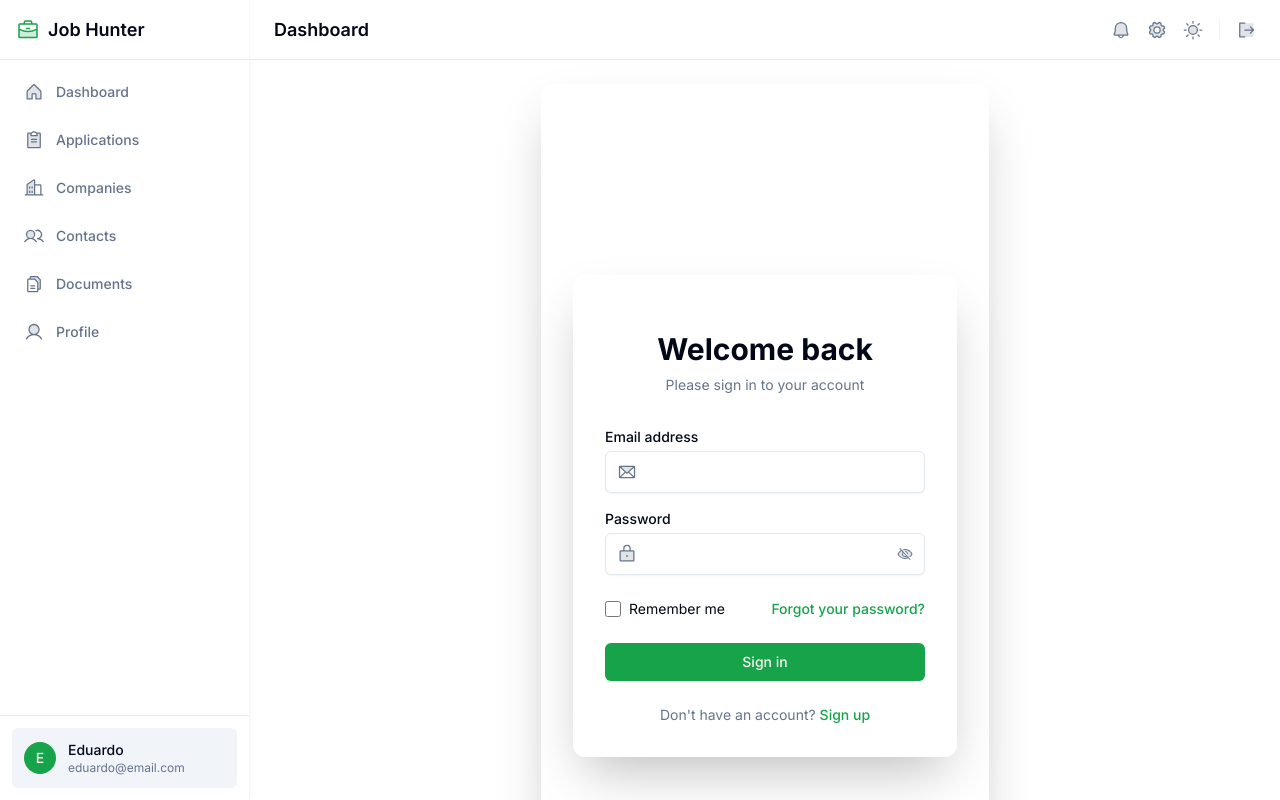
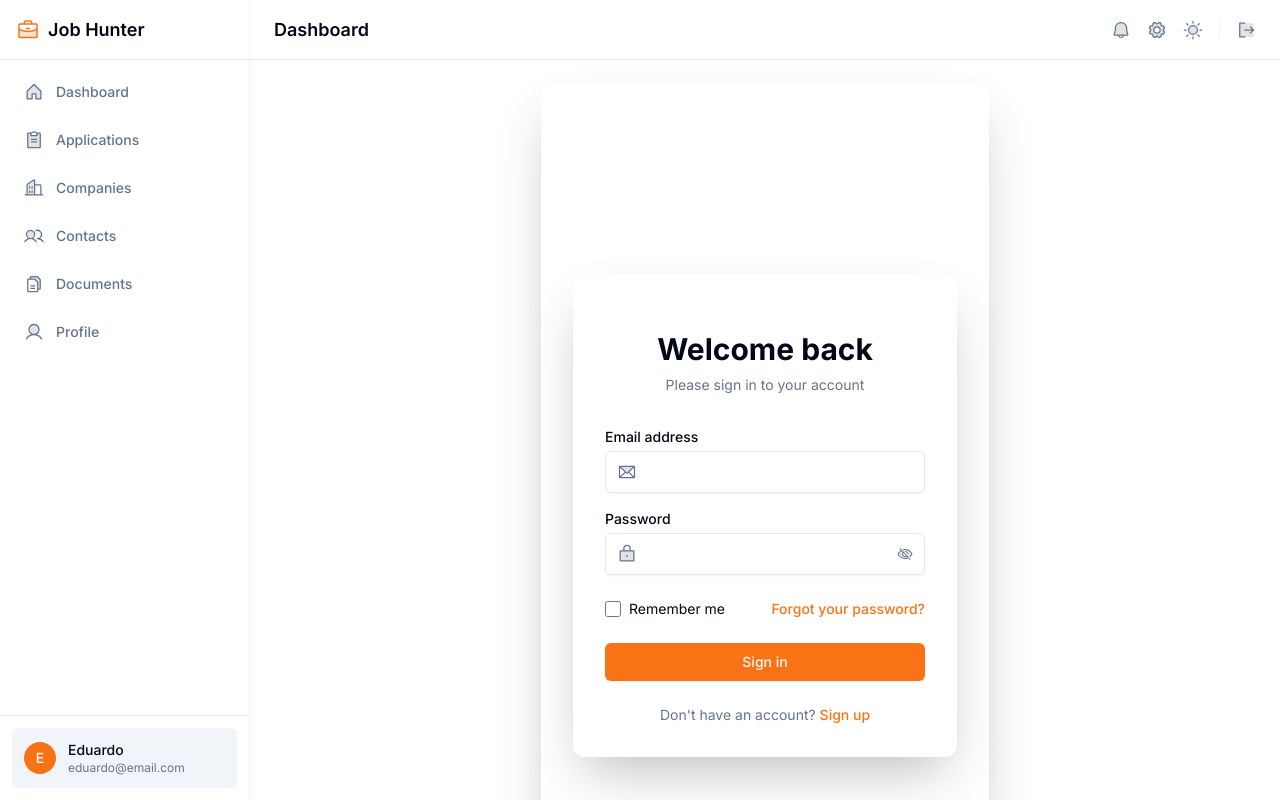
Before and after one commit to esalazarv/job-hunter, a Next.js app: page /auth/login in a window 1280 px wide. Built offline with nearby package versions, Linux system fonts and the light colour scheme.

Commit message:
fix: update the theme color for the wole project

```diff
--- a/src/app/globals.css
+++ b/src/app/globals.css
@@ -13,8 +13,8 @@
     --popover: 0 0% 100%;
     --popover-foreground: 222.2 84% 4.9%;
 
-    --primary: 142.1 76.2% 36.3%;
-    --primary-foreground: 355.7 100% 97.3%;
+    --primary: 24.6 95% 53.1%;
+    --primary-foreground: 60 9.1% 97.8%;
 
     --secondary: 210 40% 96.1%;
     --secondary-foreground: 222.2 47.4% 11.2%;
@@ -30,7 +30,7 @@
 
     --border: 214.3 31.8% 91.4%;
     --input: 214.3 31.8% 91.4%;
-    --ring: 142.1 76.2% 36.3%;
+    --ring: 24.6 95% 53.1%;
 
     --radius: 0.5rem;
   }
@@ -45,8 +45,8 @@
     --popover: 224 71% 4%;
     --popover-foreground: 215 20.2% 65.1%;
 
-    --primary: 142.1 70.6% 45.3%;
-    --primary-foreground: 144.9 80.4% 10%;
+    --primary: 20.5 90.2% 48.2%;
+    --primary-foreground: 60 9.1% 97.8%;
 
     --secondary: 222 47% 11%;
     --secondary-foreground: 213 31% 91%;
@@ -62,7 +62,7 @@
 
     --border: 216 34% 17%;
     --input: 216 34% 17%;
-    --ring: 142.1 76.2% 36.3%;
+    --ring: 20.5 90.2% 48.2%;
   }
 }
 
--- a/src/components/layout/sidenav.tsx
+++ b/src/components/layout/sidenav.tsx
@@ -66,7 +66,7 @@ export function Sidenav() {
                   className={cn(
                     "flex items-center gap-3 rounded-md px-3 py-2.5 text-sm font-medium transition-colors",
                     isActive
-                      ? "bg-primary text-primary-foreground"
+                      ? "bg-primary/10 text-primary"
                       : "text-muted-foreground hover:bg-muted hover:text-foreground"
                   )}
                 >
@@ -75,7 +75,7 @@ export function Sidenav() {
                     className={cn(
                       "h-5 w-5",
                       isActive
-                        ? "text-primary-foreground"
+                        ? "text-primary"
                         : "text-muted-foreground group-hover:text-foreground"
                     )}
                   />
```
